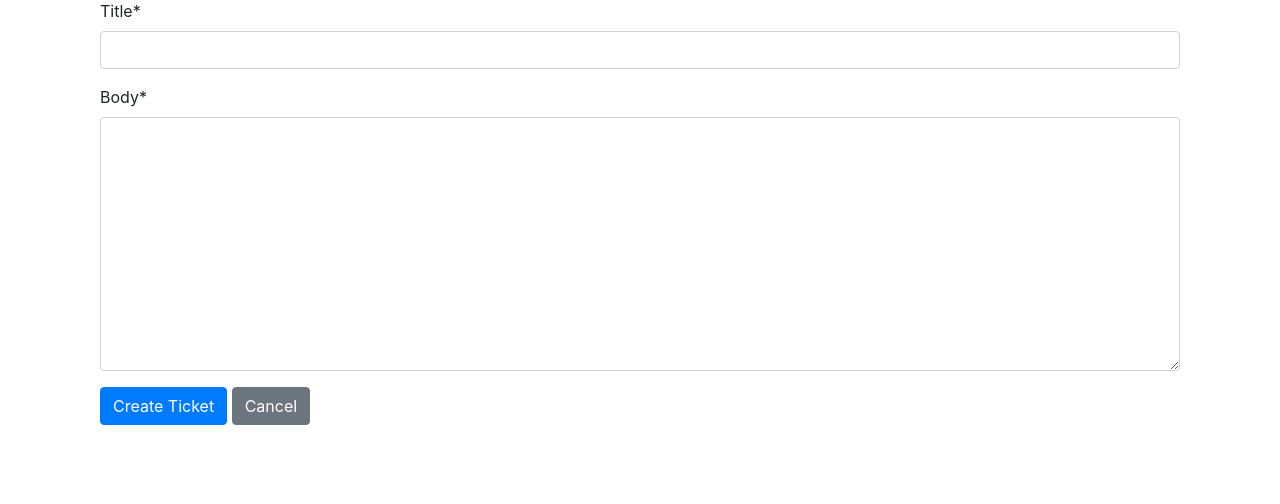
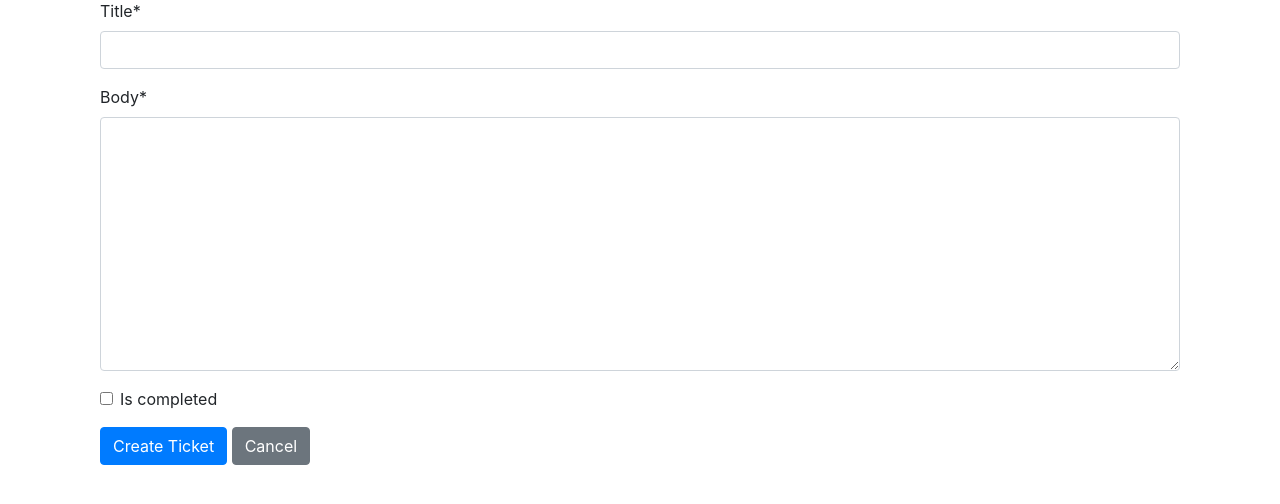
Before and after one commit to lucasshaw12/sedo-qa-assignment, a Django app: page /tickets/add in a window 1280 px wide. Shown: the part 153-657 px from the top of the page. Run offline with Django 4.2, Linux system fonts and the light colour scheme; the visitor is signed in with stand-in values (Sample User, id 1); some libraries are stand-ins or nearby versions.

Commit message:
ticket complete

```diff
--- a/core/templates/tickets/ticket_list.html
+++ b/core/templates/tickets/ticket_list.html
@@ -12,6 +12,12 @@
                         <div class="card-header">
                             <strong class="mt-1">{{ ticket.ticket_title }}</strong>
                             <span class="badge bg-primary text-white p-1">{{ ticket.completion_status }}</span>
+                                {% if ticket.is_completed %}
+                                    <span class="badge badge-success">Completed</span>
+                                {% else %}
+                                    <span class="badge badge-secondary">Open</span>
+                                    <a href="{% url 'ticket_complete' ticket.pk %}" class="btn btn-link btn-sm text-success">Mark as complete</a>
+                                {% endif %}
                             {% if user.is_authenticated %}
                                 {% if user.is_superuser or ticket.author_id == user.id %}
                                     <a href="{% url 'ticket_edit' ticket.pk %}" class="btn btn-link btn-sm">Edit</a>
--- a/core/tickets/models.py
+++ b/core/tickets/models.py
@@ -12,6 +12,7 @@ class Ticket(models.Model):
         get_user_model(),
         on_delete=models.CASCADE,
     )
+    is_completed = models.BooleanField(default=False)
 
     def __str__(self):
         return self.title
--- a/core/tickets/urls.py
+++ b/core/tickets/urls.py
@@ -1,10 +1,10 @@
 from django.urls import path
-from .views import TicketListView, TicketCreateView, TicketUpdateView, TicketDeleteView
+from .views import TicketListView, TicketCreateView, TicketUpdateView, TicketDeleteView, ticket_complete
 
 urlpatterns = [
     path('', TicketListView.as_view(), name='ticket_list'),
     path('add', TicketCreateView.as_view(), name='ticket_add'),
     path('<int:pk>/edit/', TicketUpdateView.as_view(), name='ticket_edit'),
     path('<int:pk>/delete/', TicketDeleteView.as_view(), name='ticket_delete'),
-
+    path("<int:pk>/complete/", ticket_complete, name="ticket_complete"),
 ]
--- a/core/tickets/views.py
+++ b/core/tickets/views.py
@@ -1,6 +1,8 @@
 from django.contrib.auth.mixins import LoginRequiredMixin
 from django.urls import reverse_lazy
 from django.views.generic import ListView, CreateView, UpdateView, DeleteView
+from django.shortcuts import get_object_or_404, redirect
+from django.contrib.auth.decorators import login_required
 
 from .models import Ticket
 
@@ -8,11 +10,12 @@ from .models import Ticket
 class TicketListView(ListView):
     model = Ticket
     template_name = "tickets/ticket_list.html"
+    ordering = ["is_completed", "-date"]
 
 
 class TicketCreateView(LoginRequiredMixin, CreateView):
     model = Ticket
-    fields = ["title", "body"]
+    fields = ["title", "body", "is_completed"]
     template_name = "tickets/ticket_form.html"
     success_url = reverse_lazy("ticket_list")
     login_url = reverse_lazy("login")
@@ -34,7 +37,7 @@ class OwnerOrSuperuserQuerysetMixin:
 class TicketUpdateView(
         LoginRequiredMixin, OwnerOrSuperuserQuerysetMixin, UpdateView):
     model = Ticket
-    fields = ["title", "body"]
+    fields = ["title", "body", "is_completed"]
     template_name = "tickets/ticket_form.html"
     success_url = reverse_lazy("ticket_list")
     login_url = reverse_lazy("login")
@@ -46,3 +49,11 @@ class TicketDeleteView(
     template_name = "tickets/ticket_delete.html"
     success_url = reverse_lazy("ticket_list")
     login_url = reverse_lazy("login")
+
+
+@login_required
+def ticket_complete(request, pk):
+    ticket = get_object_or_404(Ticket, pk=pk)
+    ticket.is_completed = True
+    ticket.save(update_fields=["is_completed"])
+    return redirect("ticket_list")
```
Also changed, not shown: core/tickets/migrations/0003_ticket_is_completed.py (added).
